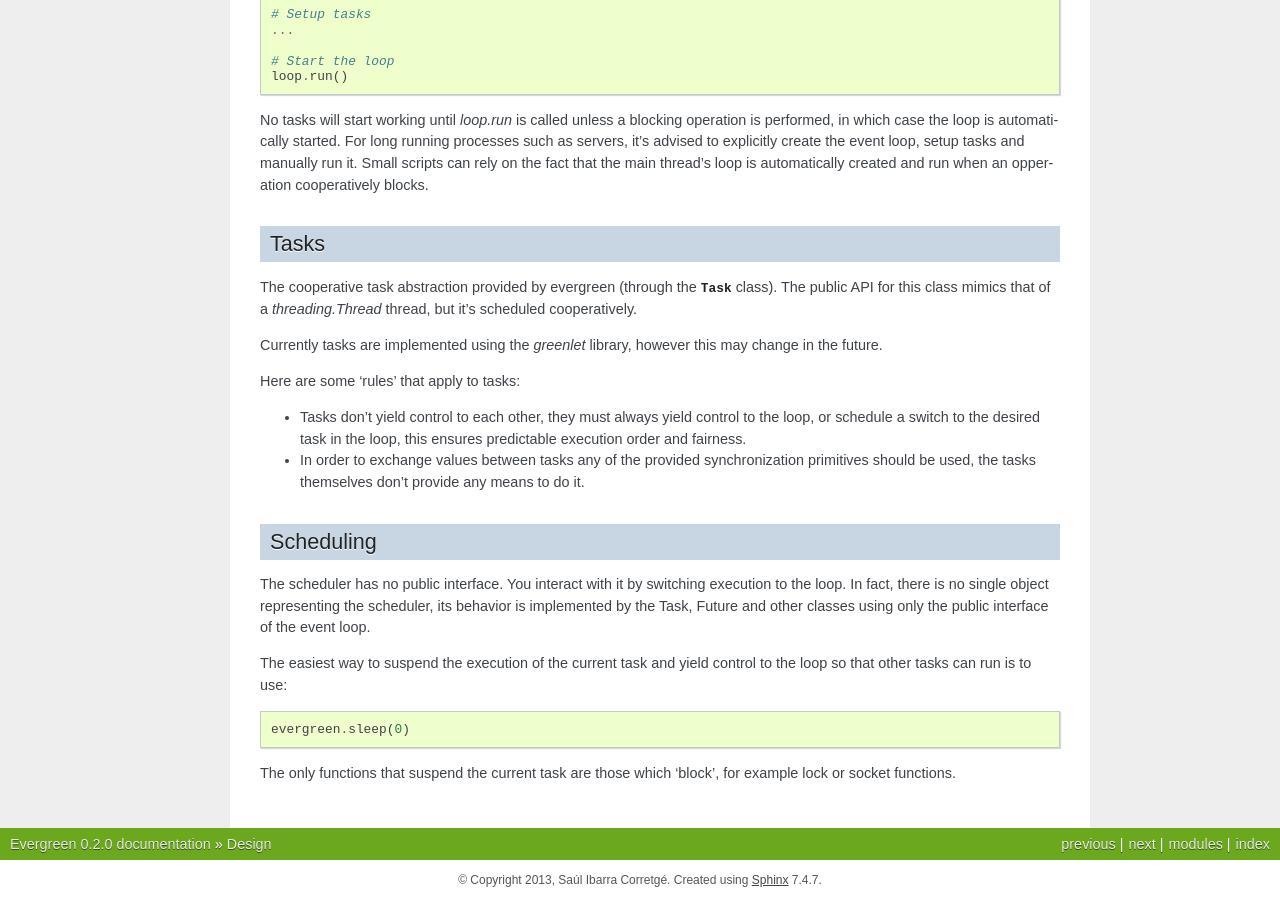
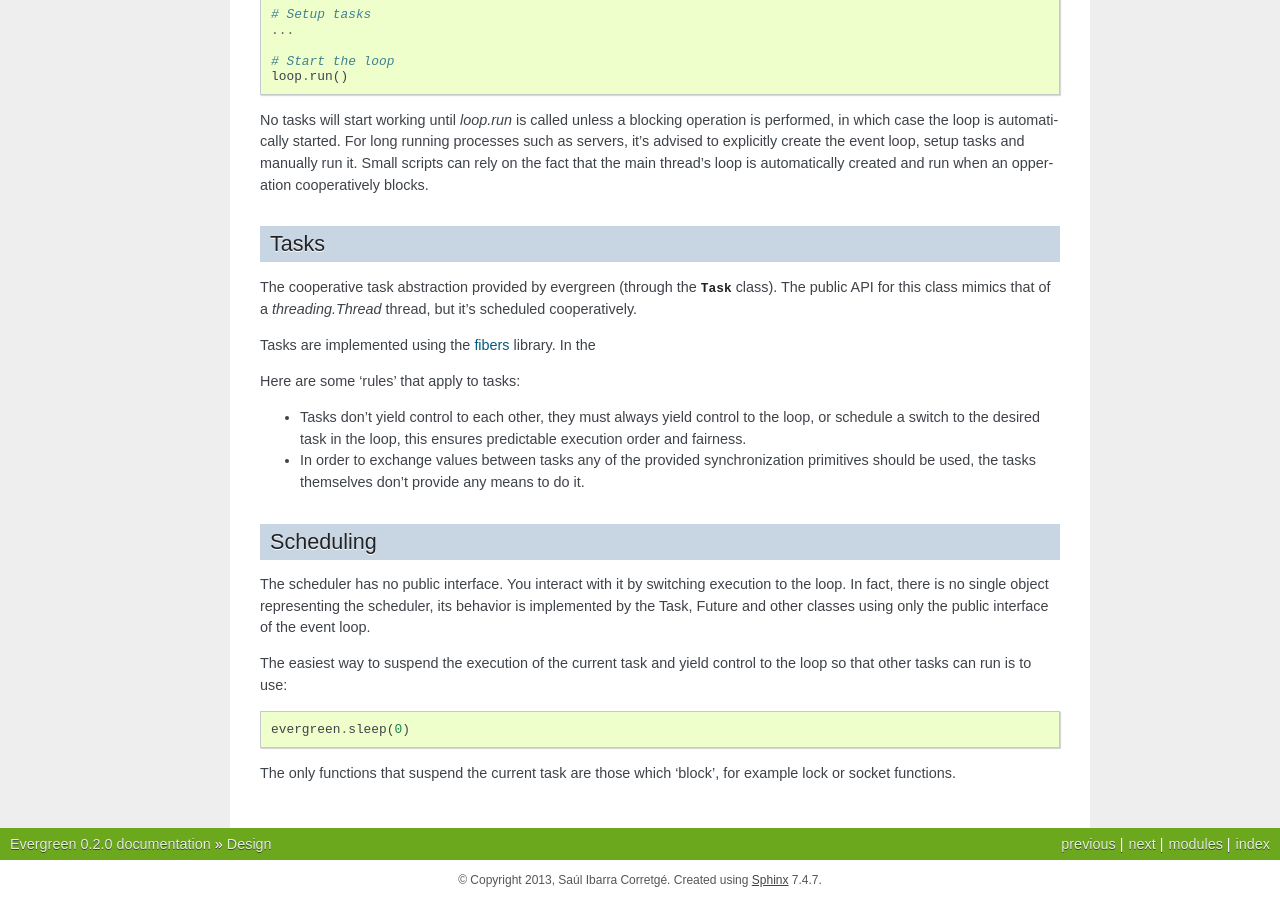
Before and after one commit to saghul/evergreen, a Sphinx documentation site: the page built from docs/design.rst, in a window 1280 px wide and 900 px high, scrolled down 573 px. Built offline with Sphinx 7.4.7, drawn with Linux system fonts in a browser that asks for light colours.

Commit message:
Updated documentation
Evergreen uses fibers now, not greenlet

```diff
--- a/docs/design.rst
+++ b/docs/design.rst
@@ -57,8 +57,7 @@
 The public API for this class mimics that of a `threading.Thread` thread, but it's
 scheduled cooperatively.
 
-Currently tasks are implemented using the `greenlet` library, however this may change
-in the future.
+Tasks are implemented using the `fibers <https://github.com/saghul/python-fibers>`_ library. In the
 
 Here are some 'rules' that apply to tasks:
 
```
